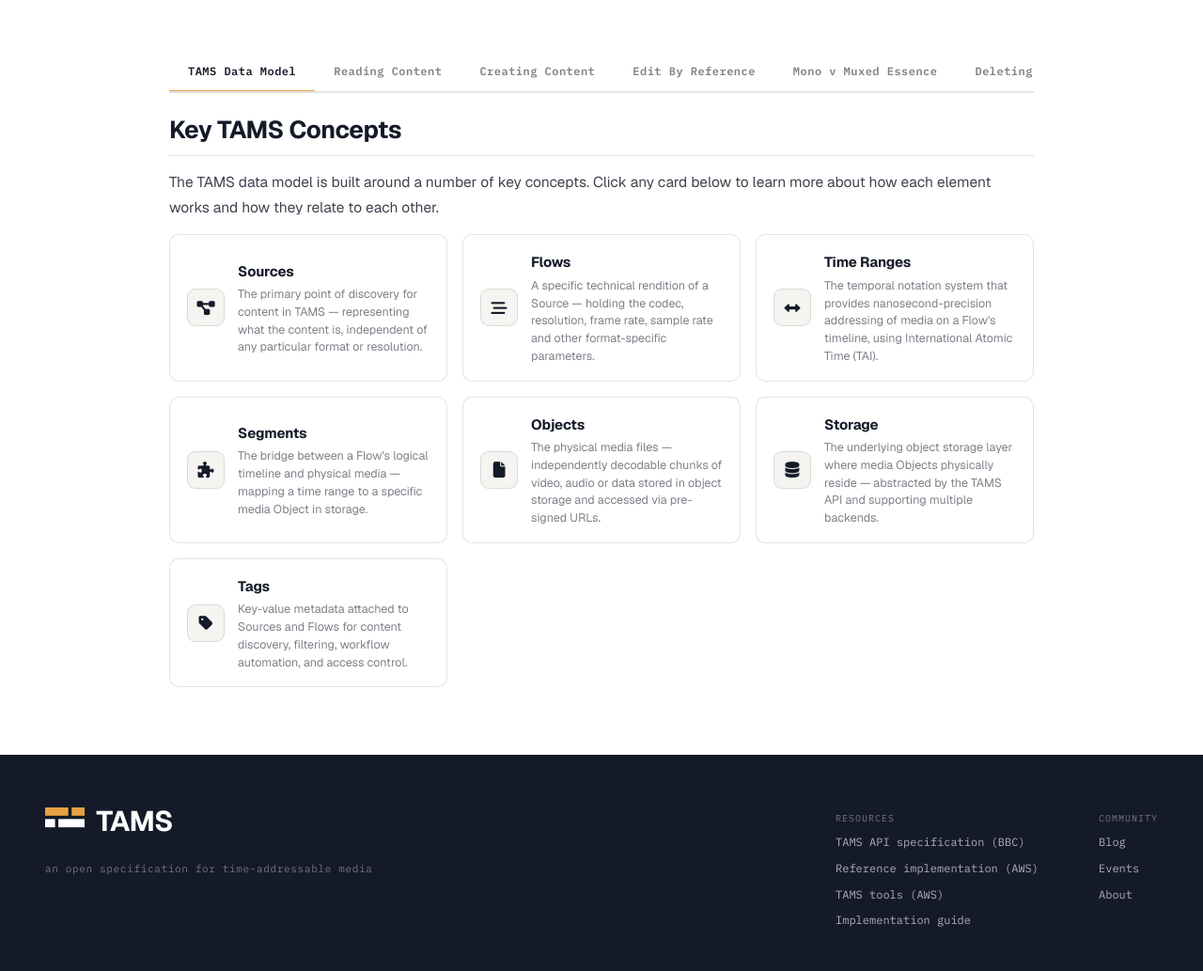
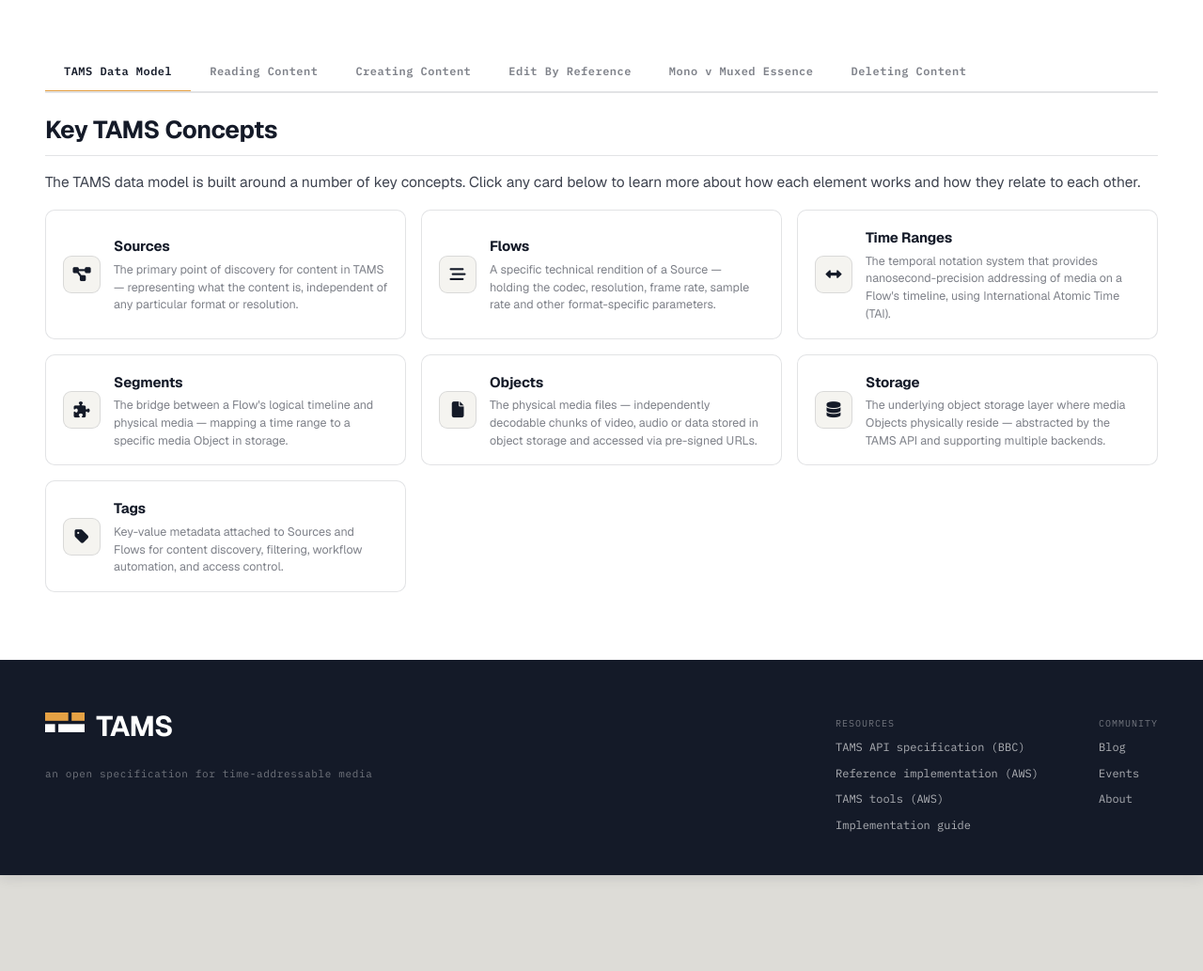
Before and after one commit to johnbilt/tams-website, a Jekyll site: the page built from guide/index.md, in a window 1280 px wide. Shown: the part 342-1375 px from the top of the page at 94% size. Built offline with Jekyll 4.4.1, drawn with Linux system fonts in a browser that asks for light colours; after the commit the page ends 1273 px from its top, so only the background shows below that.

Commit message:
Guide pages and Resources use full page width (About/Community/Events/Solutions stay centred)

```diff
--- a/_layouts/guide.html
+++ b/_layouts/guide.html
@@ -3,7 +3,7 @@
 ---
 {%- include page-hero.html -%}
 
-<div class="page-body">
+<div class="page-body guide-body">
   {%- include guide-nav.html -%}
   <div class="content prose">
     {{ content }}
--- a/_layouts/infographic.html
+++ b/_layouts/infographic.html
@@ -3,7 +3,7 @@
 ---
 {%- include page-hero.html -%}
 
-<div class="page-body">
+<div class="page-body guide-body">
   {%- include guide-nav.html -%}
 
   <div class="content prose">
--- a/assets/css/tams.css
+++ b/assets/css/tams.css
@@ -305,7 +305,7 @@
 /* ============================================================
    Resources page — text-only card grid (centred), graduated hero
    ============================================================ */
-.resources{max-width:920px;margin:0 auto;padding:56px 48px 72px}
+.resources{padding:56px 48px 72px}
 .resources .sec-eyebrow{font-family:'IBM Plex Mono',monospace;font-size:11px;font-weight:600;letter-spacing:0.16em;text-transform:uppercase;color:var(--amber-ink)}
 .resources .sec-title{font-size:26px;font-weight:700;letter-spacing:-0.015em;margin:12px 0 4px}
 .resources .sec-lead{font-size:15px;color:var(--soft);margin:0 0 28px;max-width:680px}
@@ -331,7 +331,11 @@
 .guide-nav-item:hover{color:var(--amber-ink);border-bottom-color:var(--hair);text-decoration:none}
 .guide-nav-item.is-active{color:var(--navy);border-bottom-color:var(--amber)}
 
-.infographic{max-width:920px;margin:8px auto 0}
+/* Guide pages + Resources use the full page width (not the centred 920 column) */
+.guide-body .prose{max-width:none;margin:0}
+.guide-body .guide-nav{max-width:none;margin-left:0;margin-right:0}
+
+.infographic{max-width:none;margin:8px 0 0}
 .ig-grid{display:grid;grid-template-columns:repeat(3,1fr);gap:16px}
 .ig-card{display:flex;align-items:center;gap:14px;text-align:left;width:100%;background:var(--white);border:1px solid var(--hair);border-radius:10px;padding:16px 18px;cursor:pointer;font:inherit;color:inherit;transition:border-color .15s,box-shadow .15s,transform .15s}
 .ig-card:hover{border-color:rgba(20,26,40,0.28);box-shadow:0 6px 16px rgba(20,26,40,0.09);transform:translateY(-2px)}
```
